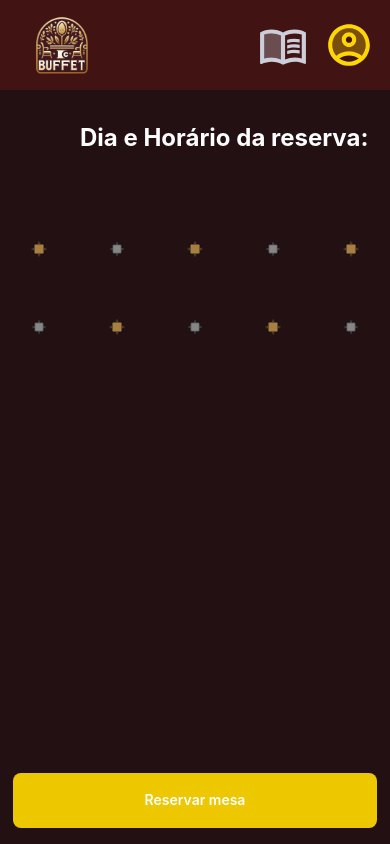
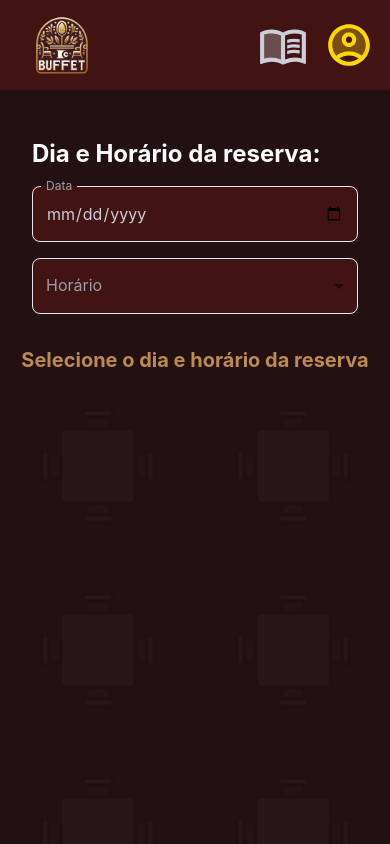
Before and after one commit to MasioCesar/Restaurant-Reservation, a Next.js app: page /tables in a window 390 px wide. Shown: the top 844 px of the page. Built offline with nearby package versions, Linux system fonts and the light colour scheme.

Commit message:
responsividade na tela de mesas

```diff
--- a/src/app/tables/page.js
+++ b/src/app/tables/page.js
@@ -1,32 +1,53 @@
 "use client";
 import { useState, useRef, useEffect, useCallback } from "react";
-import { Box, Button, Dialog, DialogContent, DialogTitle, IconButton } from "@mui/material";
+import {
+  Box,
+  Button,
+  Dialog,
+  DialogContent,
+  DialogTitle,
+  FormControl,
+  IconButton,
+  MenuItem,
+  Select,
+  TextField,
+  InputLabel,
+  Grid,
+  Container,
+} from "@mui/material";
 import Image from "next/image";
+import CloseIcon from "@mui/icons-material/Close";
 import { zoomEffectStyles } from "../styles";
 import { Header } from "@/components/header";
 import { useRouter } from "next/navigation";
 
+const tables = [
+  { id: 1, number: 1, reservations: [{ date: "2024-09-17T17:00:00.000Z" }] },
+  { id: 2, number: 2, reservations: [{ date: "2024-09-17T17:00:00.000Z" }] },
+  { id: 3, number: 3, reservations: [{ date: "2024-09-17T17:00:00.000Z" }] },
+  { id: 4, number: 4, reservations: [{ date: "2024-09-17T17:00:00.000Z" }] },
+  { id: 5, number: 5, reservations: [{ date: "2024-09-17T18:00:00.000Z" }] },
+  { id: 6, number: 6, reservations: [] },
+  { id: 7, number: 7, reservations: [] },
+  { id: 8, number: 8, reservations: [] },
+  { id: 9, number: 9, reservations: [{ date: "2024-09-17T19:00:00.000Z" }] },
+  { id: 10, number: 10, reservations: [] },
+  { id: 11, number: 11, reservations: [] },
+  { id: 12, number: 12, reservations: [] },
+];
 
-const tables = [
-    { id: 1, number: 1, status: "available" },
-    { id: 2, number: 2, status: "reserved" },
-    { id: 3, number: 3, status: "available" },
-    { id: 4, number: 4, status: "reserved" },
-    { id: 5, number: 5, status: "available" },
-    { id: 6, number: 6, status: "reserved" },
-    { id: 7, number: 7, status: "available" },
-    { id: 8, number: 8, status: "reserved" },
-    { id: 9, number: 9, status: "available" },
-    { id: 10, number: 10, status: "reserved" }
+const horariosDisponiveis = ["17:00", "17:15", "17:30", "17:45", "18:00", "18:15", "18:30", "18:45", "19:00", "19:15", "19:30", "19:45", "20:00",
+  "20:15", "20:30", "20:45", "21:00", "21:15", "21:30", "21:45", "22:00", "22:15", "22:30", "22:45", "23:00"
 ];
 
 const Table = ({ status, onClick, isSelected }) => (
   <Box
     sx={{
       ...(status === "available" ? zoomEffectStyles : {}),
-            borderRadius: '8px',
-            boxSizing: 'border-box',
-            boxShadow: isSelected ? '0 0 0 4px rgba(202, 154, 85, 0.90)' : 'none',
+      borderRadius: "8px",
+      boxSizing: "border-box",
+      boxShadow: isSelected ? "0 0 0 4px rgba(202, 154, 85, 0.90)" : "none",
+      opacity: status === "unavailable" ? 0.5 : 1,
     }}
     className="p-2"
     onClick={status === "available" ? onClick : undefined}
@@ -42,10 +63,51 @@ const Table = ({ status, onClick, isSelected }) => (
   </Box>
 );
 
+const TableDialog = ({ open, onClose, table }) => (
+  <Dialog
+    open={open}
+    onClose={onClose}
+    maxWidth="sm"
+    fullWidth
+    classes={{
+      paper:
+        "bg-[#411313] text-white overflow-hidden text-center w-[90vh] h-[70vh]",
+    }}
+  >
+    <DialogTitle className="text-2xl p-4 relative font-bold">
+      Detalhes da Mesa {table?.number}
+      <IconButton
+        edge="end"
+        color="inherit"
+        onClick={onClose}
+        aria-label="close"
+        className="absolute right-4 top-2 text-white"
+      >
+        <CloseIcon />
+      </IconButton>
+    </DialogTitle>
+    <DialogContent className="flex flex-col justify-center items-center h-full p-2">
+      <div className="text-4xl text-white font-bold">Informações da mesa</div>
+      <div className="flex items-center py-10">
+        <div className="text-xl">Mesa com 4 lugares</div>
+      </div>
+      <Button
+        type="submit"
+        variant="contained"
+        className="w-[400px] h-[60px] py-2 text-base mt-40 bg-[#bc8c4e] hover:bg-[#D58A1E] font-bold rounded"
+      >
+        Confirmar reserva
+      </Button>
+    </DialogContent>
+  </Dialog>
+);
+
 export default function AvailableTables() {
   const router = useRouter();
-
+  const [open, setOpen] = useState(false);
   const [selectedTable, setSelectedTable] = useState(null);
+  const [selectedDate, setSelectedDate] = useState("");
+  const [selectedTime, setSelectedTime] = useState("");
   const buttonRef = useRef(null);
 
   const handleSelectTable = (table) => {
@@ -56,64 +118,163 @@ export default function AvailableTables() {
     router.push("/menuSchedule");
   };
 
-    const handleClickOutside = useCallback((event) => {
-        if (selectedTable &&
-            !event.target.closest('.table-container') &&
-            !event.target.closest('.MuiDialog-paper') &&
-            !buttonRef.current?.contains(event.target)) {
+  const handleClose = () => {
+    setOpen(false);
+  };
+
+  const handleClickOutside = useCallback(
+    (event) => {
+      if (
+        selectedTable &&
+        !event.target.closest(".table-container") &&
+        !event.target.closest(".MuiDialog-paper") &&
+        !buttonRef.current?.contains(event.target)
+      ) {
         setSelectedTable(null);
       }
-    }, [selectedTable]);
+    },
+    [selectedTable]
+  );
 
   const handleKeyDown = useCallback((event) => {
-        if (event.key === 'Escape') {
+    if (event.key === "Escape") {
       setSelectedTable(null);
     }
   }, []);
 
   useEffect(() => {
-        document.addEventListener('mousedown', handleClickOutside);
-        document.addEventListener('keydown', handleKeyDown);
+    document.addEventListener("mousedown", handleClickOutside);
+    document.addEventListener("keydown", handleKeyDown);
 
     return () => {
-            document.removeEventListener('mousedown', handleClickOutside);
-            document.removeEventListener('keydown', handleKeyDown);
+      document.removeEventListener("mousedown", handleClickOutside);
+      document.removeEventListener("keydown", handleKeyDown);
     };
   }, [handleClickOutside, handleKeyDown]);
 
+  const isTableAvailable = (table) => {
+    if (!selectedDate || !selectedTime) {
+      return false;
+    }
+
+    const selectedDateTime = new Date(`${selectedDate}T${selectedTime}:00.000Z`);
+    return !table.reservations.some((reservation) => {
+      const reservationDate = new Date(reservation.date);
+      return reservationDate.getTime() === selectedDateTime.getTime();
+    });
+  };
+
+  const handleTimeChange = (event) => {
+    setSelectedTime(event.target.value);
+  };
+
   return (
     <div className="flex flex-col h-screen w-full bg-[#231013]">
-            {/* Parte de cima */}
       <Header />
 
-            {/* Parte de baixo */}
-            <div className="py-8 px-4">
-                <div className="text-2xl text-white font-bold pl-16">
+      <Box
+        component="main"
+        sx={{
+          flexGrow: 1,
+          py: 4
+        }}
+      >
+        <Container maxWidth="lg" className="h-full">
+          <div className="flex items-center gap-4 p-4">
+            <Grid container spacing={2} alignItems="center">
+              <Grid item xs={12} md="auto">
+                <div className="text-2xl text-white font-bold">
                   Dia e Horário da reserva:
                 </div>
+              </Grid>
+              <Grid item xs={12} md={3}>
+                <TextField
+                  type="date"
+                  value={selectedDate}
+                  onChange={(e) => setSelectedDate(e.target.value)}
+                  InputLabelProps={{ shrink: true }}
+                  label="Data"
+                  className="bg-[#411313] rounded"
+                  fullWidth
+                />
+              </Grid>
+              <Grid item xs={12} md={3}>
+                <FormControl fullWidth>
+                  <InputLabel id="label-horario">Horário</InputLabel>
+                  <Select
+                    labelId="label-horario"
+                    value={selectedTime}
+                    onChange={handleTimeChange}
+                    label="Horário"
+                    className="bg-[#411313] rounded"
+                    MenuProps={{
+                      anchorOrigin: {
+                        vertical: "bottom",
+                        horizontal: "left",
+                      },
+                      transformOrigin: {
+                        vertical: "top",
+                        horizontal: "left",
+                      },
+                      PaperProps: {
+                        style: {
+                          maxHeight: 300,
+                        },
+                      },
+                    }}
+                  >
+                    {horariosDisponiveis.map((horario) => (
+                      <MenuItem key={horario} value={horario}>
+                        {horario}
+                      </MenuItem>
+                    ))}
+                  </Select>
+                </FormControl>
+              </Grid>
+            </Grid>
           </div>
 
-            <div className="h-[80%] px-4">
-                <div className="flex flex-col items-center">
-                    <div className="grid grid-cols-5 gap-8 py-10">
+
+          <div className="flex flex-col items-center mt-4">
+            {!selectedDate || !selectedTime ? (
+              <div className="text-white text-xl font-bold flex flex-col items-center justify-center h-full">
+                <span className="font-bold lg:text-4xl md:text-3xl text-[#bc8c4e]">
+                  Selecione o dia e horário da reserva
+                </span>
+                <div className="mt-4">
+                  <Grid container spacing={4} justifyContent="center" alignItems="center">
                     {tables.map((table) => (
-                            <div key={table.id} className="table-container">
+                      <Grid item xs={6} sm={4} md={3} lg={2} key={table.id} className="table-container opacity-10">
                         <Table
-                                    status={table.status}
+                          status={isTableAvailable(table) ? "available" : "unavailable"}
                           isSelected={selectedTable?.id === table.id}
                           onClick={() => handleSelectTable(table)}
                         />
-                            </div>
+                      </Grid>
                     ))}
+                  </Grid>
                 </div>
               </div>
+            ) : (
+              <Grid container spacing={4} justifyContent="center" alignItems="center">
+                {tables.map((table) => (
+                  <Grid item xs={6} sm={4} md={3} lg={2} key={table.id} className="table-container">
+                    <Table
+                      status={isTableAvailable(table) ? "available" : "unavailable"}
+                      isSelected={selectedTable?.id === table.id}
+                      onClick={() => handleSelectTable(table)}
+                    />
+                  </Grid>
+                ))}
+              </Grid>
+            )}
           </div>
 
-            <div className="flex justify-center mb-4">
+          <div className="flex justify-center mb-4 pt-[10%]">
             <Button
               ref={buttonRef}
               variant="contained"
-                    className={`w-[364px] h-[55px] rounded p-2 ${selectedTable
+              className={`w-full max-w-[364px] h-[55px] rounded p-2 ${selectedTable
                 ? "bg-[#bc8c4e] text-white hover:bg-[#D58A1E]"
                 : "bg-[rgba(188,140,78,0.5)] text-[#a9a9a9] hover:bg-[rgba(188,140,78,0.5)]"
                 } mt-4 font-bold cursor-${selectedTable ? "pointer" : "default"}`}
@@ -122,6 +283,11 @@ export default function AvailableTables() {
               Reservar mesa
             </Button>
           </div>
+
+
+          <TableDialog open={open} onClose={handleClose} table={selectedTable} />
+        </Container>
+      </Box>
     </div>
   );
 }
```
Lines whose indentation alone changed are shown as unchanged.
